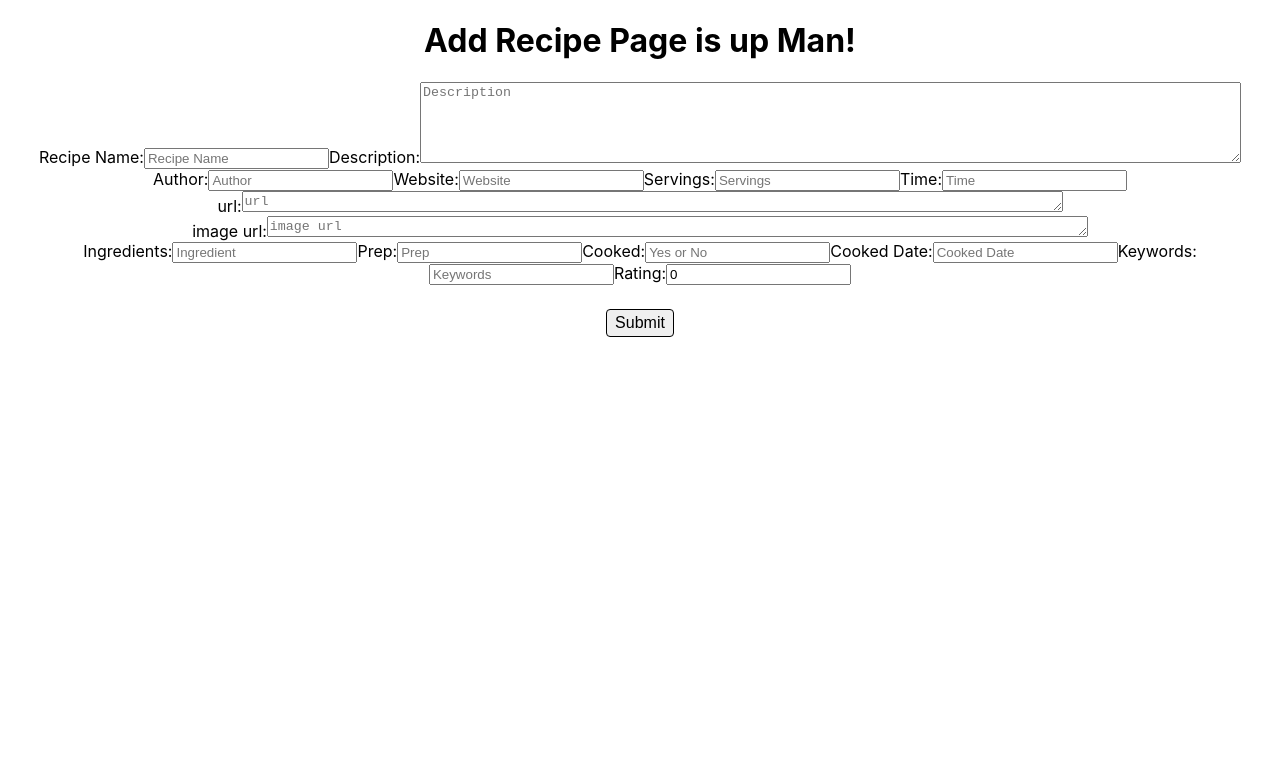
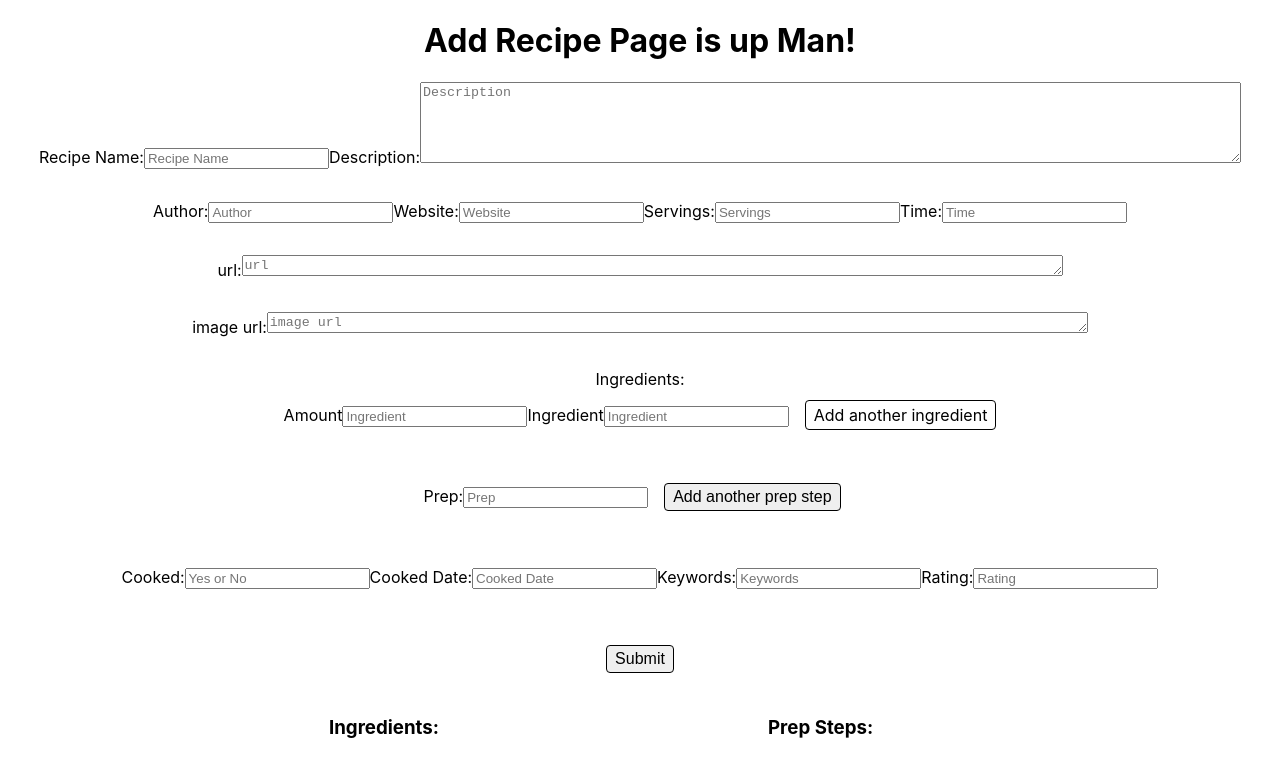
Before and after one commit to tpsnugget/RecipeApp, a React (Create React App) app in the folder client/: page /AddRecipe in a window 1280 px wide. Shown: the top 776 px of the page. Built offline with nearby package versions, Linux system fonts and the light colour scheme; the HTML template or start-up script is replaced by a standard one.

Commit message:
Delete now works, but need to work on what happens after the delete. Currelty the displayed recipe remains and there is no obvious indication the recipe has been deleted.

```diff
--- a/client/src/AddRecipe.css
+++ b/client/src/AddRecipe.css
@@ -0,0 +1,22 @@
+span {
+   border: 1px solid black;
+   border-radius: 0.25rem;
+   padding: 0.25rem 0.5rem;
+   margin-left: 1rem;
+}
+
+.AddRecipe-div {
+   margin-bottom: 2rem;
+}
+
+.AddRecipe-array-div {
+   display: flex;
+}
+
+.AddRecipe-ingredients {
+   width: 35%;
+}
+
+.AddRecipe-ingredients {
+   width: 60%;
+}
--- a/client/src/AddRecipe.js
+++ b/client/src/AddRecipe.js
@@ -24,6 +24,7 @@ class AddRecipe extends Component {
       }
       this.handleChange = this.handleChange.bind(this)
       this.handleSubmit = this.handleSubmit.bind(this)
+      this.addPrep = this.addPrep.bind(this)
    }
 
    handleChange(e) {
@@ -32,7 +33,7 @@ class AddRecipe extends Component {
       })
    }
 
-   handleSubmit(e){
+   handleSubmit(e) {
       e.preventDefault()
 
       const newRecipe = {
@@ -44,7 +45,7 @@ class AddRecipe extends Component {
          image: this.state.iage,
          servings: this.state.servings,
          time: this.state.time,
-         ingredients:this.state.ingredients,
+         ingredients: this.state.ingredients,
          prep: [this.state.prep],
          cooked: this.state.cooked,
          cooked_date: this.state.cooked_date,
@@ -87,24 +88,29 @@ class AddRecipe extends Component {
       })
    }
 
+   addPrep(e) {
+      var newStep = [this.state.prep]
+      newStep.push(e.target.value)
+      console.log("prep is array: ", Array.isArray(newStep))
+      console.log("e.target.value: ", e.target.value)
+      this.setState({
+         prep: newStep
+      })
+   }
+
    render() {
-
-      const { title, descriptions, author, website, url, image, servings, time,
-         ingredients, prep, cooked, cooked_date, keywords, rating }
-         = this.state
 
       return (
          <div>
             <form onSubmit={this.handleSubmit} action="" method="post">
                <h1>Add Recipe Page is up Man!</h1>
 
-               <div>
+               <div className="AddRecipe-div">
                   <label>Recipe Name:
                   <input
                         type="text"
                         placeholder="Recipe Name"
                         name="title"
-                        value={title}
                         onChange={this.handleChange}>
                      </input>
                   </label>
@@ -116,19 +122,17 @@ class AddRecipe extends Component {
                         cols="100"
                         placeholder="Description"
                         name="descriptions"
-                        value={descriptions}
                         onChange={this.handleChange}>
                      </textarea>
                   </label>
                </div>
 
-               <div>
+               <div className="AddRecipe-div">
                   <label>Author:
                   <input
                         type="text"
                         placeholder="Author"
                         name="author"
-                        value={author}
                         onChange={this.handleChange}>
                      </input>
                   </label>
@@ -138,7 +142,6 @@ class AddRecipe extends Component {
                         type="text"
                         placeholder="Website"
                         name="website"
-                        value={website}
                         onChange={this.handleChange}>
                      </input>
                   </label>
@@ -148,7 +151,6 @@ class AddRecipe extends Component {
                         type="text"
                         placeholder="Servings"
                         name="servings"
-                        value={servings}
                         onChange={this.handleChange}>
                      </input>
                   </label>
@@ -158,13 +160,12 @@ class AddRecipe extends Component {
                         type="text"
                         placeholder="Time"
                         name="time"
-                        value={time}
                         onChange={this.handleChange}>
                      </input>
                   </label>
                </div>
 
-               <div>
+               <div className="AddRecipe-div">
                   <label>url:
                   <textarea
                         type="text"
@@ -172,13 +173,12 @@ class AddRecipe extends Component {
                         cols="100"
                         placeholder="url"
                         name="url"
-                        value={url}
                         onChange={this.handleChange}>
                      </textarea>
                   </label>
                </div>
 
-               <div>
+               <div className="AddRecipe-div">
                   <label>image url:
                   <textarea
                         type="text"
@@ -186,39 +186,50 @@ class AddRecipe extends Component {
                         cols="100"
                         placeholder="image url"
                         name="image"
-                        value={image}
                         onChange={this.handleChange}>
                      </textarea>
                   </label>
                </div>
 
-               <div>
-               <label>Ingredients:
+               <div className="AddRecipe-div">
+                  <p>Ingredients:</p>
+                  <label>Amount
                      <input
                         type="text"
                         placeholder="Ingredient"
                         name="ingredients"
-                        value={ingredients}
                         onChange={this.handleChange}>
                      </input>
                   </label>
+                  <label>Ingredient
+                     <input
+                        type="text"
+                        placeholder="Ingredient"
+                        name="ingredients"
+                        onChange={this.handleChange}>
+                     </input>
+                  </label>
+                  <span>Add another ingredient</span>
+               </div>
 
+               <div className="AddRecipe-div">
                      <label>Prep:
                      <input
                            type="text"
                            placeholder="Prep"
                            name="prep"
-                        value={prep}
                            onChange={this.handleChange}>
                         </input>
+                        <button onClick={this.addPrep}>Add another prep step</button>
                      </label>
+               </div>
 
+               <div className="AddRecipe-div">
                   <label>Cooked:
                      <input
                         type="text"
                         placeholder="Yes or No"
                         name="cooked"
-                        value={cooked}
                         onChange={this.handleChange}>
                      </input>
                   </label>
@@ -228,7 +239,6 @@ class AddRecipe extends Component {
                         type="text"
                         placeholder="Cooked Date"
                         name="cooked_date"
-                        value={cooked_date}
                         onChange={this.handleChange}>
                      </input>
                   </label>
@@ -238,7 +248,6 @@ class AddRecipe extends Component {
                         type="text"
                         placeholder="Keywords"
                         name="keywords"
-                        value={keywords}
                         onChange={this.handleChange}>
                      </input>
                   </label>
@@ -248,13 +257,24 @@ class AddRecipe extends Component {
                         type="text"
                         placeholder="Rating"
                         name="rating"
-                        value={rating}
                         onChange={this.handleChange}>
                      </input>
                   </label>
                </div>
                <button>Submit</button>
             </form>
+
+            <div className="AddRecipe-array-div">
+               <div className="AddRecipe-ingredients">
+                  <h3>Ingredients:</h3>
+                  {this.state.ingredient}
+               </div>
+               <div className="AddRecipe-pred">
+                  <h3>Prep Steps:</h3>
+                  {this.state.prep}
+               </div>
+            </div>
+
          </div>
       )
    }
--- a/client/src/Login.js
+++ b/client/src/Login.js
@@ -39,7 +39,7 @@ class Login extends Component {
 
       console.log("userLoginData going to server: ", userLoginData)
 
-      const response = axios.get("http://localhost:9000/signup", {
+      axios.get("http://localhost:9000/signup", {
          params: {
             username: this.state.username.toLowerCase()
          }
@@ -97,7 +97,7 @@ class Login extends Component {
          }, 2500);
       }
 
-      const { first, last, username, password, snackBarOpen, msg, isLoggedIn } = this.state
+      const { username, password, snackBarOpen, msg, isLoggedIn } = this.state
 
       return (
          <>
--- a/client/src/Recipes.js
+++ b/client/src/Recipes.js
@@ -48,6 +48,7 @@ class Recipes extends Component {
       }
       this.selectRecipe = this.selectRecipe.bind(this)
       this.addRecipe = this.addRecipe.bind(this)
+      this.deleteRecipe = this.deleteRecipe.bind(this)
    }
 
    selectRecipe(recipe) {
@@ -74,6 +75,29 @@ class Recipes extends Component {
       this.setState({
          addRecipe: true
       })
+   }
+
+   deleteRecipe(){
+      axios.delete("http://localhost:9000/recipes", {
+         params: {
+            _id: this.state.chosenRecipe[0]._id
+         }
+      })
+      .then((response) => {
+         console.log(response)
+         if (response.data.name === "MongoError") {
+            // this.setState({
+            //    loggedInId: false,
+            //    snackBarOpen: true,
+            //    msg: "Those login credentials have already been used"
+            // })
+         } else {
+            // this.setState({
+            //    loggedInId: response.data._id
+            // })
+         }
+      })
+      .catch((err) => console.log(err))
    }
 
    render() {
@@ -127,8 +151,8 @@ class Recipes extends Component {
                </div>
                <div className="right-side-container">
                   <button onClick={this.addRecipe}>Add Recipe</button>
-                  <button>Edit</button>
-                  <button>Delete</button>
+                  <button>Edit Recipe</button>
+                  <button onClick={this.deleteRecipe}>Delete Recipe</button>
                   {title !== "" ? <h1>{title}</h1> : (<><h1>Main Recipe Page</h1> <h2>Click on a Recipe to the Left for More Information</h2></>)}
                   <p className="description">{this.state.chosenRecipe[0].description}</p>
                   <img src={this.state.chosenRecipe[0].image} alt={this.state.chosenRecipe[0].title} />
```
Also changed, not shown: 1 other file (tests, documents, lock files or other folders). Lines whose indentation alone changed are shown as unchanged.
